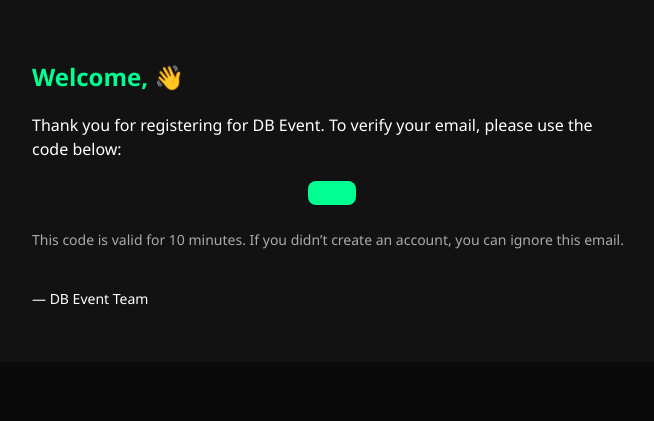
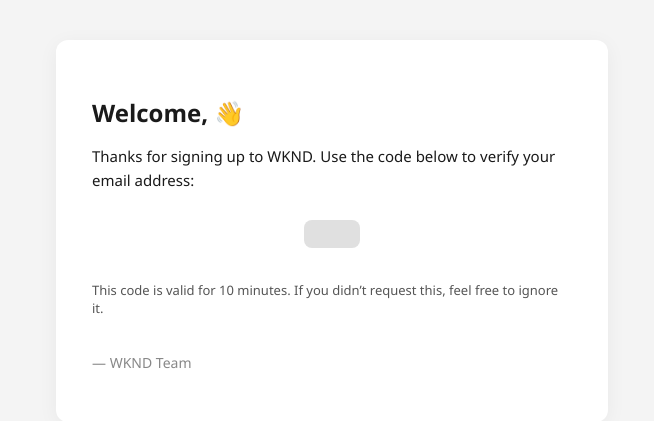
Before and after one commit to Ivanandres2006/BackendEvent, a Spring app: template src/main/resources/templates/verification-email.html in a window 1280 px wide. Shown: the top 421 px of the page, without its empty margins (308-962 px from the left). Run offline with Thymeleaf, Linux system fonts and the light colour scheme; the template is opened without the code that fills it, so the values that code supplies are empty; some of the project's set-up classes (security, data sources, template engines, error pages and the like) are left out, and stand-ins take their place.

Commit message:
Email Things

```diff
--- a/src/main/java/com/example/dbeventservice/service/EmailService.java
+++ b/src/main/java/com/example/dbeventservice/service/EmailService.java
@@ -28,7 +28,7 @@ public class EmailService {
         // Configure email
         helper.setTo(to);
         helper.setSubject("Verify your email");
-        helper.setFrom("postmaster@wkndevent.com");
+        helper.setFrom("no-replay@wkndevent.com");
         helper.setText(htmlContent, true); // true = HTML
 
         mailSender.send(mimeMessage);
@@ -46,7 +46,7 @@ public class EmailService {
 
         helper.setTo(to);
         helper.setSubject("Reset your password");
-        helper.setFrom("postmaster@wkndevent.com"); // ✅ Match your Mailgun domain
+        helper.setFrom("no-replay@wkndevent.com"); // ✅ Match your Mailgun domain
         helper.setText(htmlContent, true);
 
         mailSender.send(mimeMessage);
--- a/src/main/resources/templates/verification-email.html
+++ b/src/main/resources/templates/verification-email.html
@@ -1,24 +1,31 @@
 <!DOCTYPE html>
 <html xmlns:th="http://www.thymeleaf.org">
 <head>
-    <meta charset="UTF-8">
+    <meta charset="UTF-8" />
     <title>Verify Your Email</title>
 </head>
-<body style="margin:0; padding:0; font-family: 'Segoe UI', sans-serif; background-color:#0a0a0a; color:#ffffff;">
-<div style="max-width: 600px; margin: auto; background-color: #121212; border-radius: 12px; padding: 40px;">
-    <h2 style="color: #00ff91;">Welcome, [[${name}]] 👋</h2>
-    <p style="font-size: 16px; line-height: 1.5;">
-        Thank you for registering for DB Event. To verify your email, please use the code below:
+<body style="margin: 0; padding: 0; background-color: #f4f4f4; font-family: 'Segoe UI', sans-serif; color: #1a1a1a;">
+<div style="max-width: 480px; margin: 40px auto; background-color: #ffffff; border-radius: 12px; padding: 36px; box-shadow: 0 4px 20px rgba(0,0,0,0.05);">
+
+    <h2 style="font-weight: 600; margin-bottom: 12px;">Welcome, [[${name}]] 👋</h2>
+
+    <p style="font-size: 15px; line-height: 1.6;">
+        Thanks for signing up to WKND. Use the code below to verify your email address:
     </p>
-    <div style="margin: 20px 0; text-align: center;">
-      <span style="display: inline-block; background-color: #00ff91; color: #000; font-size: 24px; font-weight: bold; padding: 12px 24px; border-radius: 8px;">
+
+    <div style="margin: 28px 0; text-align: center;">
+      <span style="display: inline-block; background-color: #e0e0e0; color: #000; font-size: 22px; font-weight: 600; padding: 14px 28px; border-radius: 8px; letter-spacing: 2px;">
         [[${code}]]
       </span>
     </div>
-    <p style="font-size: 14px; color: #aaaaaa;">
-        This code is valid for 10 minutes. If you didn’t create an account, you can ignore this email.
+
+    <p style="font-size: 13px; color: #555;">
+        This code is valid for 10 minutes. If you didn’t request this, feel free to ignore it.
     </p>
-    <p style="margin-top: 40px; font-size: 14px;">— DB Event Team</p>
+
+    <p style="margin-top: 36px; font-size: 14px; color: #888;">
+        — WKND Team
+    </p>
 </div>
 </body>
 </html>
```
Also changed, not shown: src/main/resources/templates/reset-password-email.html (+17 -10 lines).
